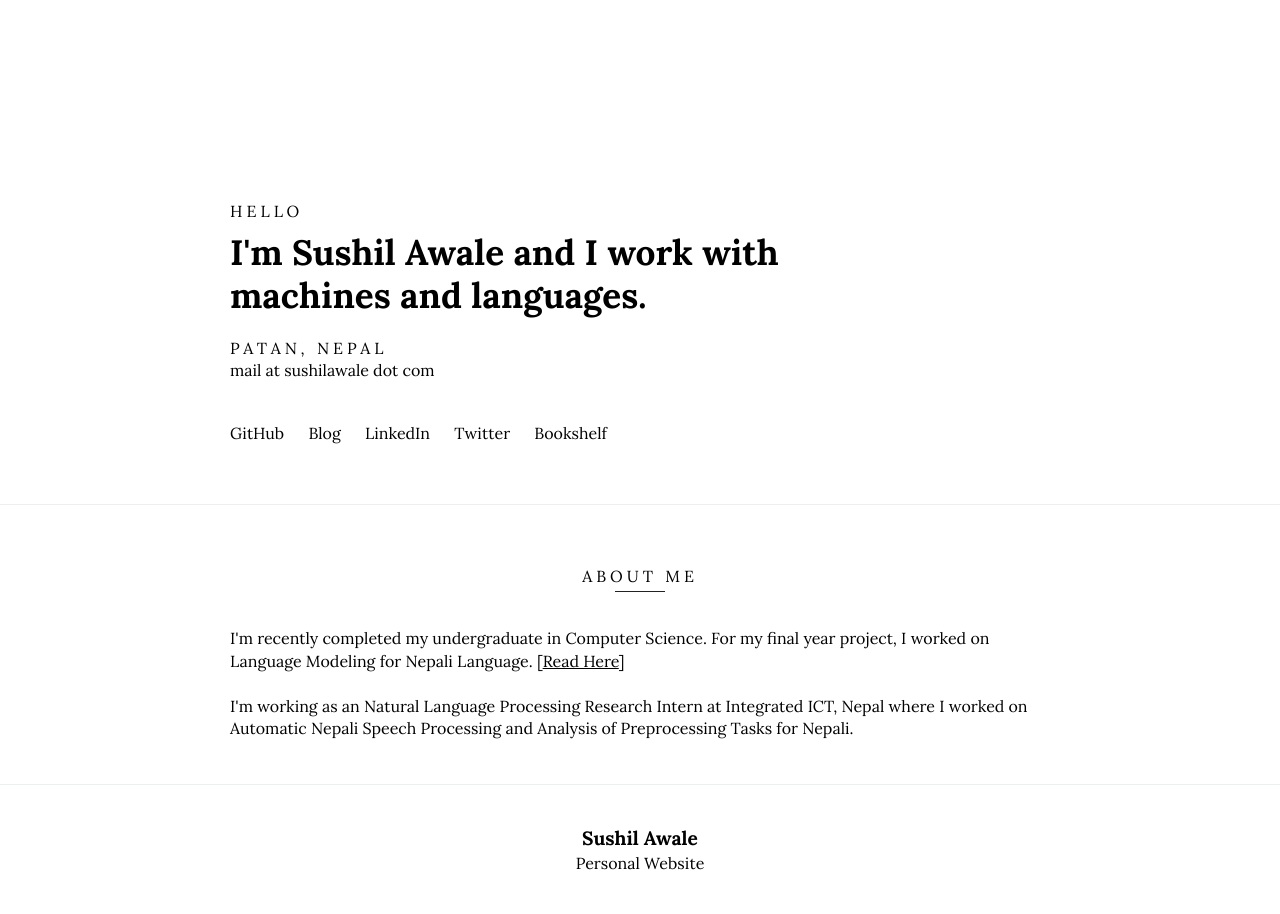
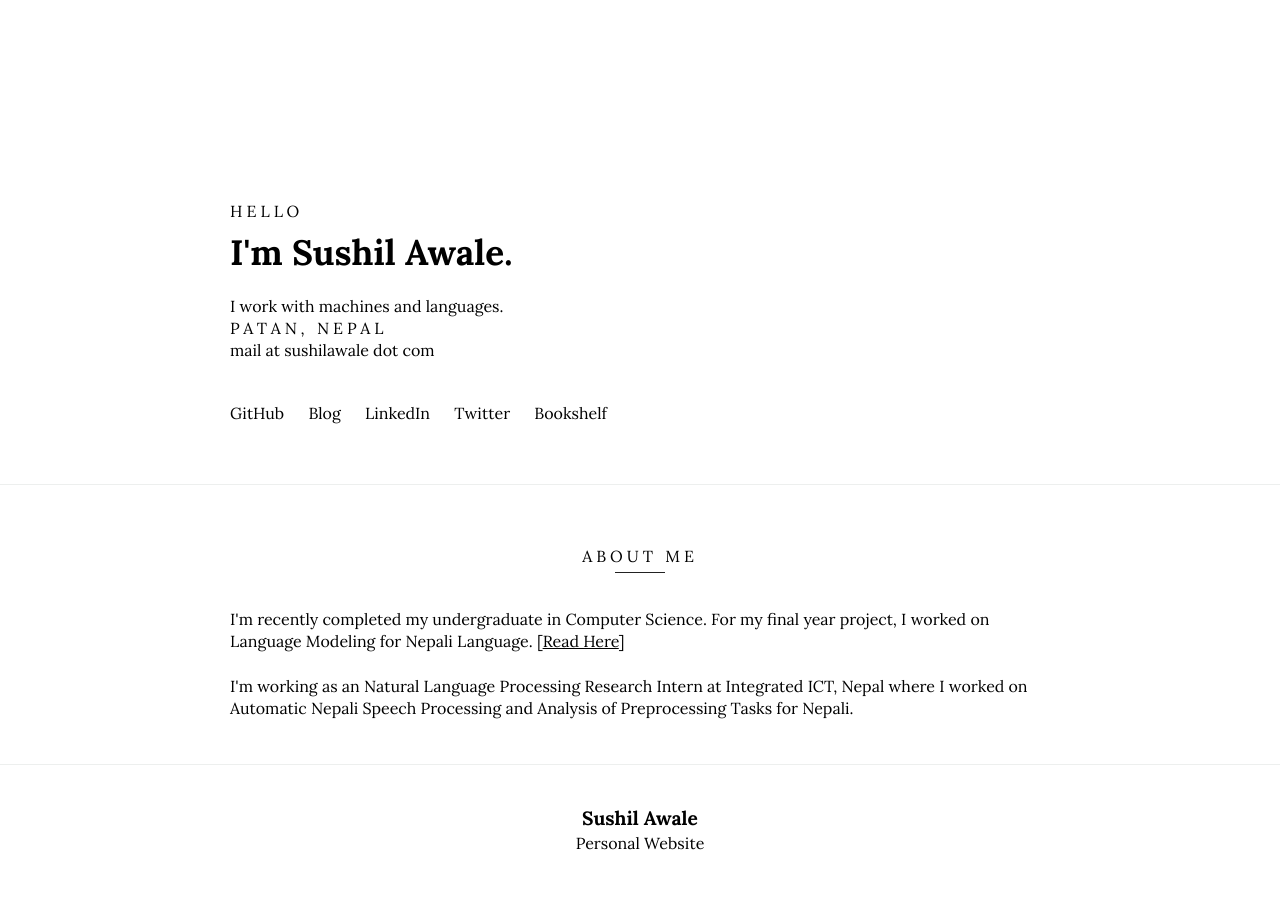
Before and after one commit to awalesushil/awalesushil.github.io, a Jekyll site: the page built from index.html, in a window 1280 px wide. Built offline with Jekyll 4.4.1, drawn with Linux system fonts in a browser that asks for light colours.

Commit message:
Updated header

```diff
--- a/_includes/header.html
+++ b/_includes/header.html
@@ -3,8 +3,9 @@
         <div class="intro">
             <p class="intro__pre">Hello</p>
             <p class="intro__main">
-                I'm <span>{{ site.name }}</span> and I work with machines and languages.
+                I'm <span>{{ site.name }}</span>.
             </p>
+            <p>I work with machines and languages.</p>
             <p class="intro__post">{{ site.location }}</p>
             <p> {{ site.email }} </p>
         </div>
```
